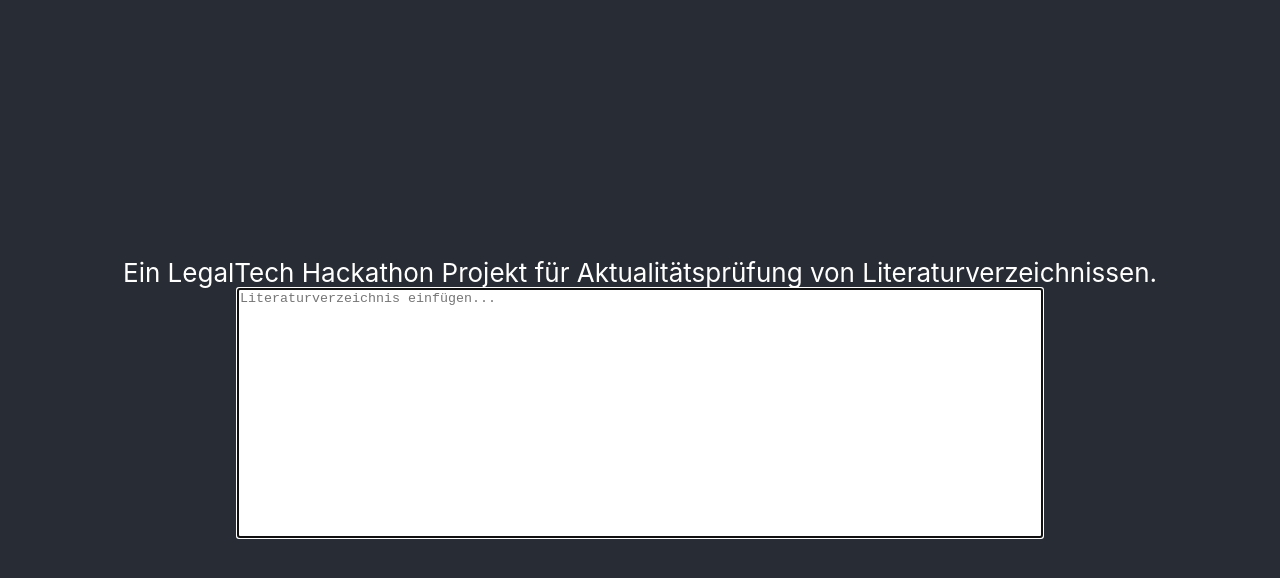
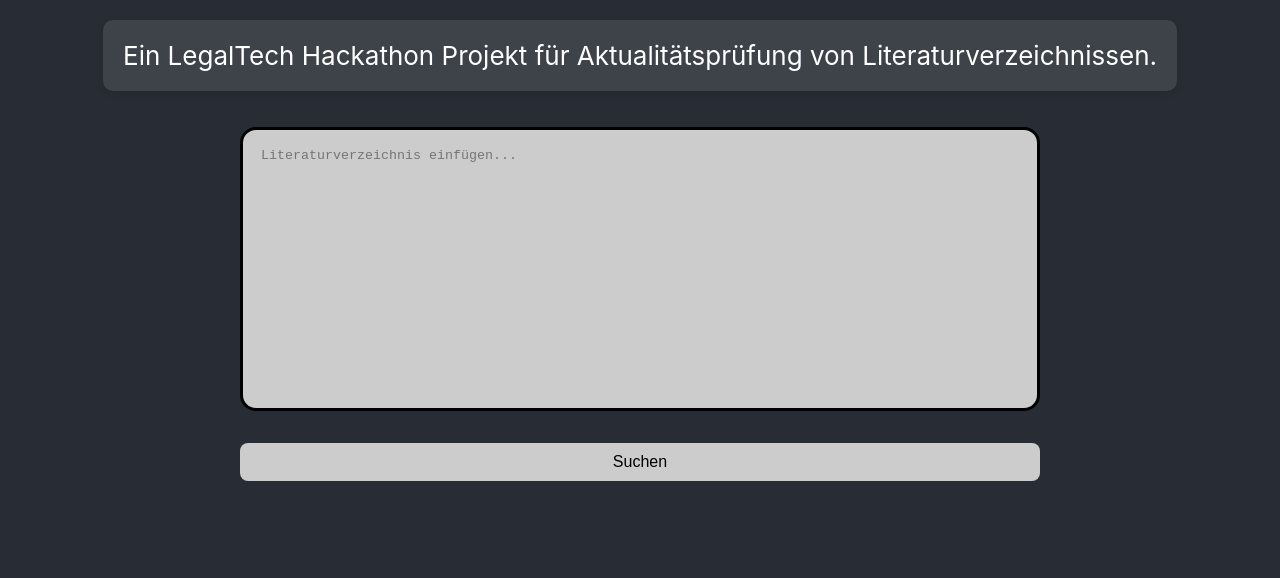
Before and after one commit to SamuelKom/LegalTech, a React (Create React App) app in the folder frontend/lexlinx/: page / in a window 1280 px wide. Shown: the top 578 px of the page. Built offline with nearby package versions, Linux system fonts and the light colour scheme.

Commit message:
prototype done

```diff
--- a/frontend/lexlinx/src/App.css
+++ b/frontend/lexlinx/src/App.css
@@ -1,11 +1,27 @@
 .App {
   text-align: center;
-  background-color: #282c34;
   min-height: 100vh;
   display: flex;
   flex-direction: column;
   align-items: center;
-  justify-content: center;
-  font-size: calc(10px + 2vmin);
+  font-size: calc(10px + 2vmin); /* Responsive font size */
   color: white;
+  padding: 20px; /* Add padding for a better spacing on all sides */
+  box-sizing: border-box; /* Include padding in the width and height calculations */
 }
+
+@media (max-width: 768px) {
+  .App {
+    padding: 10px; /* Less padding on smaller devices */
+    font-size: calc(9px + 2vmin); /* Slightly smaller font size for smaller devices */
+  }
+}
+
+.Header {
+  max-width: 90vw; /* Limit the maximum width to improve readability */
+  padding: 20px; /* Padding for better text separation */
+  margin-bottom: 20px; /* Space below the header */
+  background-color: rgba(255, 255, 255, 0.1); /* Slight background for emphasis */
+  border-radius: 10px; /* Rounded corners for aesthetic */
+  box-shadow: 0 4px 8px rgba(0,0,0,0.1); /* Subtle shadow for depth */
+}
--- a/frontend/lexlinx/src/App.js
+++ b/frontend/lexlinx/src/App.js
@@ -7,9 +7,7 @@ function App() {
       <div className="Header">
         Ein LegalTech Hackathon Projekt für Aktualitätsprüfung von Literaturverzeichnissen.
       </div>
-      <div className="Input-Container">
         <AutoTextarea/>
-      </div>
     </div>
   );
 }
--- /dev/null
+++ b/frontend/lexlinx/src/components/Input.css
@@ -0,0 +1,48 @@
+.Input-Container {
+    padding: 1rem;
+    border-radius: 1rem;
+    border: 3px solid black;
+    background-color: #ccc;
+    margin: 1rem auto; /* Centers the container and adds margin around it */
+    width: 50rem;
+    box-sizing: border-box; /* Ensures padding and border are included in the width calculation */
+}
+
+.Input {
+    width: 100%; /* Take full width of its container */
+    min-height: 15rem; /* Minimum height */
+    max-height: 25rem; /* Maximum height before scrolling */
+    overflow: auto; /* Allows for scrolling when content overflows */
+    border: none; /* No border */
+    background-color: transparent; /* Transparent background */
+    outline: none; /* No focus outline */
+    resize: none; /* Disable resizing */
+    box-sizing: border-box; /* Border and padding are counted in width/height */
+}
+
+.Submit-Button {
+    width: 100%; /* Full width to match the textarea container */
+    padding: 10px;
+    margin-top: 1rem; /* Space between the textarea and button */
+    border-radius: 0.5rem; /* Rounded corners for the button */
+    background-color: #ccc; /* Background color for the button */
+    font-size: 16px; /* Fixed font size for readability */
+    border: none;
+    cursor: pointer; /* Pointer cursor on hover */
+}
+
+.Submit-Button:hover {
+    background-color: #bedcfe; /* Change color on hover */
+}
+
+/* Responsive adjustments for smaller screens */
+@media (max-width: 600px) {
+    .Input-Container {
+        padding: 0.5rem; /* Reduce padding on smaller screens */
+        max-width: 100%; /* Allow full width use on very small devices */
+    }
+    .Submit-Button {
+        padding: 0.5rem; /* Reduce button padding */
+        font-size: 14px; /* Slightly smaller font size on smaller devices */
+    }
+}
--- a/frontend/lexlinx/src/components/Input.js
+++ b/frontend/lexlinx/src/components/Input.js
@@ -1,4 +1,5 @@
 import React, { useState, useEffect, useRef } from 'react';
+import './Input.css';
 
 function AutoresizingTextarea() {
   const [text, setText] = useState('');
@@ -14,21 +15,41 @@ function AutoresizingTextarea() {
     setText(event.target.value);
   }
 
+  function handleSubmit(event) {
+    event.preventDefault(); // Prevent the default form submission behavior
+    console.log(text)
+    // fetch('https://yourapi.com/endpoint', { // Your API endpoint URL
+    //   method: 'POST',
+    //   headers: {
+    //     'Content-Type': 'application/json'
+    //   },
+    //   body: JSON.stringify({ content: text })
+    // })
+    // .then(response => response.json())
+    // .then(data => {
+    //   console.log('Success:', data);
+    //   // Handle success here, e.g., showing a confirmation message
+    // })
+    // .catch((error) => {
+    //   console.error('Error:', error);
+    //   // Handle errors here, e.g., showing an error message
+    // });
+  }
+
   return (
+    <form onSubmit={handleSubmit}>
+        <div className='Input-Container'>
             <textarea
             ref={textareaRef}
             value={text}
             onChange={handleChange}
             autoFocus
             placeholder='Literaturverzeichnis einfügen...'
-      style={{
-        minHeight: '15rem',
-        width: '50rem',
-        maxHeight: '30rem',
-        overflow: 'auto',
-        resize: 'none'
-      }}
+            className='Input'
             />
+        </div>
+        <input type='submit' value='Suchen' className='Submit-Button'/>
+    </form>
   );
 }
 
--- a/frontend/lexlinx/src/index.css
+++ b/frontend/lexlinx/src/index.css
@@ -1,4 +1,5 @@
 body {
+  background-color: #282c34;
   margin: 0;
   font-family: -apple-system, BlinkMacSystemFont, 'Segoe UI', 'Roboto', 'Oxygen',
     'Ubuntu', 'Cantarell', 'Fira Sans', 'Droid Sans', 'Helvetica Neue',
```
Also changed, not shown: 1 other file (tests, documents, lock files or other folders). Lines whose indentation alone changed are shown as unchanged.
